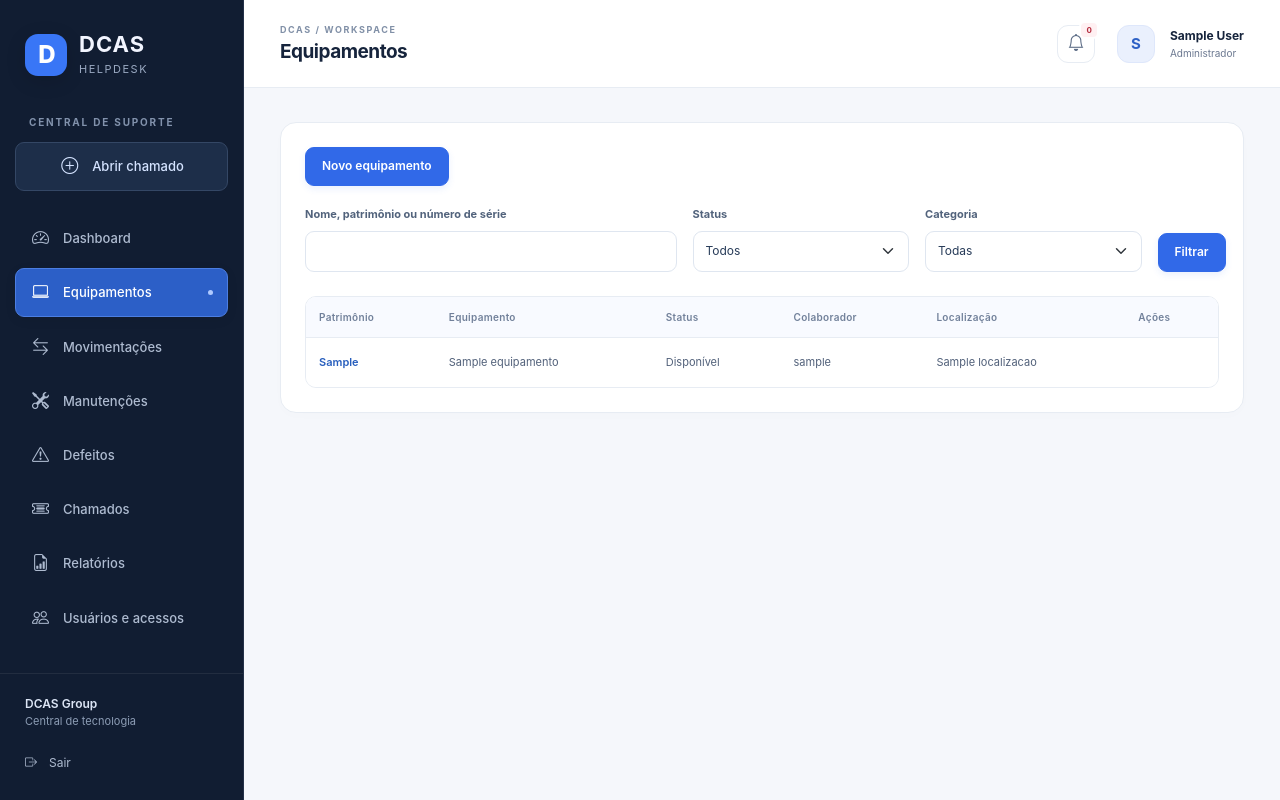
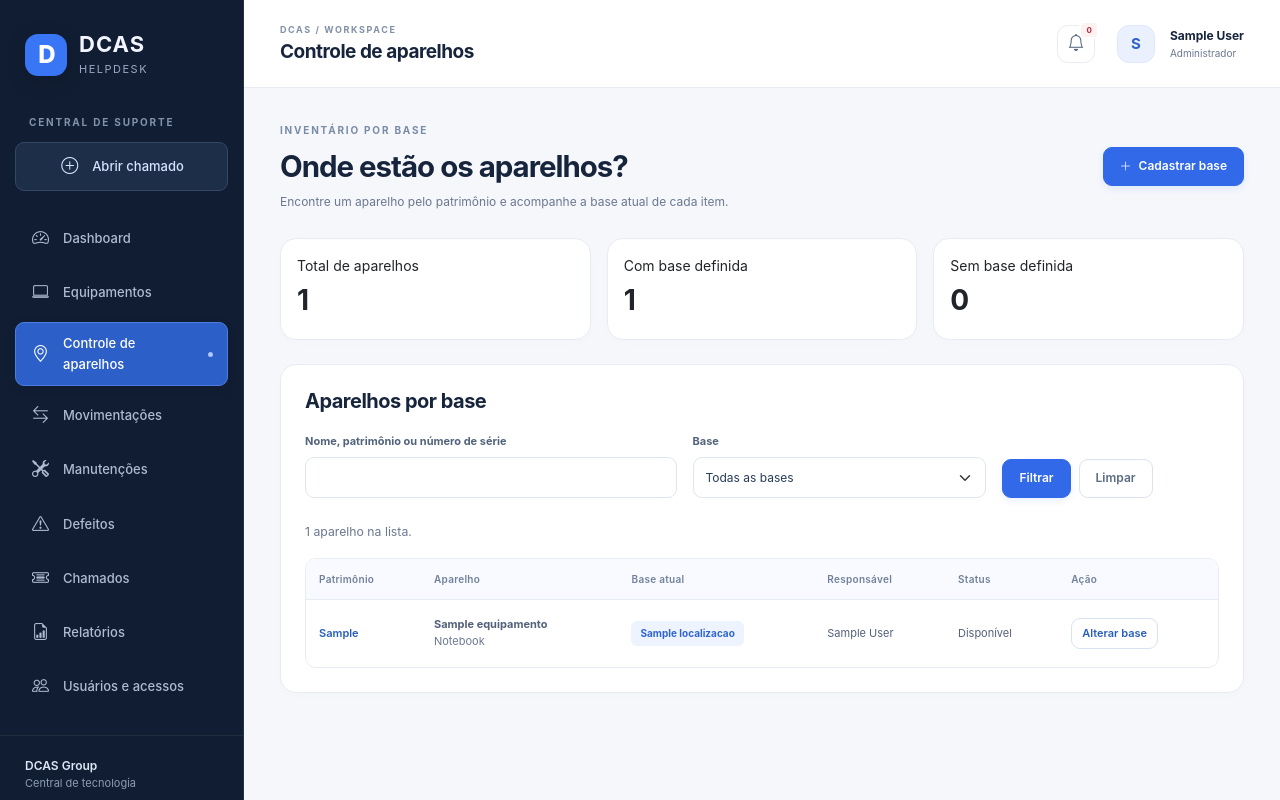
Before and after one commit to marcooliveira-dot/dcas-helpdesk, a Django app: page /equipamentos/dashboard/ in a window 1280 px wide. Run offline with Django 5.2, Linux system fonts and the light colour scheme; a user stored in the database is signed in; tables that the repository leaves empty hold one stand-in row (values such as "Sample post").

Commit message:
Adiciona controle de aparelhos por base com histórico

```diff
--- /dev/null
+++ b/chamados/controle_aparelhos.py
@@ -0,0 +1,115 @@
+from django import forms
+from django.contrib import messages
+from django.contrib.auth.decorators import login_required
+from django.core.paginator import Paginator
+from django.db import transaction
+from django.db.models import Count, Q
+from django.shortcuts import get_object_or_404, redirect, render
+from django.views.decorators.http import require_http_methods
+
+from .models import Equipamento, HistoricoEquipamento, Localizacao
+from .views import perfis_permitidos
+
+
+ALTERACAO_BASE = "Alteração de base"
+
+
+class BaseForm(forms.ModelForm):
+    class Meta:
+        model = Localizacao
+        fields = ["nome", "endereco"]
+        labels = {"nome": "Nome da base", "endereco": "Endereço (opcional)"}
+        widgets = {
+            "nome": forms.TextInput(attrs={"class": "form-control"}),
+            "endereco": forms.Textarea(attrs={"class": "form-control", "rows": 3}),
+        }
+
+    def clean_nome(self):
+        nome = self.cleaned_data["nome"]
+        if Localizacao.objects.filter(nome__iexact=nome).exists():
+            raise forms.ValidationError("Já existe uma base com esse nome.")
+        return nome
+
+
+class BaseAparelhoForm(forms.Form):
+    base = forms.ModelChoiceField(
+        queryset=Localizacao.objects.all(),
+        label="Base do aparelho",
+        required=False,
+        empty_label="Sem base definida",
+        widget=forms.Select(attrs={"class": "form-select"}),
+    )
+
+
+@login_required
+@perfis_permitidos("admin", "tecnico")
+def controle_equipamentos(request):
+    equipamentos = Equipamento.objects.select_related("localizacao", "colaborador").order_by("patrimonio")
+    totais = equipamentos.aggregate(total=Count("pk"), sem_base=Count("pk", filter=Q(localizacao__isnull=True)))
+    bases = list(Localizacao.objects.all())
+    base = request.GET.get("base", "")
+    busca = request.GET.get("busca", "").strip()[:150]
+    base_id = next((item.pk for item in bases if str(item.pk) == base), None)
+    if base == "sem-base":
+        equipamentos = equipamentos.filter(localizacao__isnull=True)
+    elif base_id is not None:
+        equipamentos = equipamentos.filter(localizacao_id=base_id)
+    else:
+        base = ""
+    if busca:
+        equipamentos = equipamentos.filter(
+            Q(nome__icontains=busca) | Q(patrimonio__icontains=busca) | Q(numero_serie__icontains=busca)
+        )
+    return render(request, "chamados/equipamentos/controle.html", {
+        "pagina": Paginator(equipamentos, 25).get_page(request.GET.get("page")),
+        "bases": bases,
+        "base": base,
+        "busca": busca,
+        "total": totais["total"],
+        "sem_base": totais["sem_base"],
+        "com_base": totais["total"] - totais["sem_base"],
+    })
+
+
+@login_required
+@perfis_permitidos("admin")
+@require_http_methods(["GET", "POST"])
+def nova_base(request):
+    form = BaseForm(request.POST if request.method == "POST" else None)
+    if request.method == "POST" and form.is_valid():
+        form.save()
+        messages.success(request, "Base cadastrada. Você já pode vincular aparelhos a ela.")
+        return redirect("controle_equipamentos")
+    return render(request, "chamados/equipamentos/base_form.html", {"form": form})
+
+
+@login_required
+@perfis_permitidos("admin", "tecnico")
+@require_http_methods(["GET", "POST"])
+def alterar_base_aparelho(request, pk):
+    equipamento = get_object_or_404(Equipamento.objects.select_related("localizacao"), pk=pk)
+    form = BaseAparelhoForm(
+        request.POST if request.method == "POST" else None,
+        initial={"base": equipamento.localizacao_id},
+    )
+    if request.method == "POST" and form.is_valid():
+        destino = form.cleaned_data["base"]
+        destino_id = destino.pk if destino else None
+        with transaction.atomic():
+            atual = get_object_or_404(Equipamento.objects.select_for_update(), pk=pk)
+            if atual.localizacao_id != destino_id:
+                origem = str(atual.localizacao) if atual.localizacao_id else "Sem base definida"
+                atual.localizacao = destino
+                atual.save(update_fields=["localizacao", "atualizado_em"])
+                HistoricoEquipamento.objects.create(
+                    equipamento=atual,
+                    usuario=request.user,
+                    acao=ALTERACAO_BASE,
+                    descricao=f"{origem} → {destino or 'Sem base definida'}",
+                )
+        messages.success(request, "Base do aparelho atualizada.")
+        return redirect("controle_equipamentos")
+    historico = equipamento.historico.filter(acao=ALTERACAO_BASE).select_related("usuario").order_by("-data", "-pk")[:10]
+    return render(request, "chamados/equipamentos/base_aparelho.html", {
+        "form": form, "equipamento": equipamento, "historico": historico,
+    })
--- a/chamados/urls.py
+++ b/chamados/urls.py
@@ -1,4 +1,6 @@
 from django.urls import path
+
+from .controle_aparelhos import alterar_base_aparelho, controle_equipamentos, nova_base
 
 from .views import (
     dashboard_redirect,
@@ -14,7 +16,6 @@ from .views import (
 
     # Equipamentos
     equipamentos,
-    controle_equipamentos,
     novo_equipamento,
     detalhe_equipamento,
     retirar_equipamento,
@@ -96,6 +97,8 @@ urlpatterns = [
         controle_equipamentos,
         name="controle_equipamentos"
     ),
+    path("equipamentos/bases/nova/", nova_base, name="nova_base"),
+    path("equipamentos/<int:pk>/base/", alterar_base_aparelho, name="alterar_base_aparelho"),
 
     path(
         "equipamentos/novo/",
--- a/chamados/views.py
+++ b/chamados/views.py
@@ -317,12 +317,6 @@ def equipamentos(request):
 
 @login_required
 @perfis_permitidos("tecnico", "admin")
-def controle_equipamentos(request):
-    return equipamentos(request)
-
-
-@login_required
-@perfis_permitidos("tecnico", "admin")
 @never_cache
 @require_http_methods(["GET", "POST"])
 def novo_equipamento(request):
--- a/templates/base.html
+++ b/templates/base.html
@@ -67,12 +67,19 @@
                     {% if request.user.is_superuser or request.user.perfil.tipo == 'admin' or request.user.perfil.tipo == 'tecnico' %}<li>
                         <a
                             href="{% url 'equipamentos' %}"
-                            {% if pagina == 'equipamentos' or pagina == 'controle_equipamentos' or pagina == 'novo_equipamento' or pagina == 'detalhe_equipamento' %}
+                            {% if pagina == 'equipamentos' or pagina == 'novo_equipamento' or pagina == 'detalhe_equipamento' %}
                                 aria-current="page"
                             {% endif %}
                         >
                             <i class="bi bi-laptop" aria-hidden="true"></i>
                             <span>Equipamentos</span>
+                        </a>
+                    </li>
+                    <li>
+                        <a href="{% url 'controle_equipamentos' %}"
+                           {% if pagina == 'controle_equipamentos' or pagina == 'nova_base' or pagina == 'alterar_base_aparelho' %}aria-current="page"{% endif %}>
+                            <i class="bi bi-geo-alt" aria-hidden="true"></i>
+                            <span>Controle de aparelhos</span>
                         </a>
                     </li>{% endif %}
 
--- /dev/null
+++ b/templates/chamados/equipamentos/controle.html
@@ -0,0 +1,72 @@
+{% extends 'base.html' %}
+{% block title %}Controle de aparelhos | DCAS HelpDesk{% endblock %}
+{% block page_title %}Controle de aparelhos{% endblock %}
+{% block content %}
+<div class="dcas-dashboard-intro">
+    <div>
+        <span class="dcas-eyebrow">Inventário por base</span>
+        <h2>Onde estão os aparelhos?</h2>
+        <p>Encontre um aparelho pelo patrimônio e acompanhe a base atual de cada item.</p>
+    </div>
+    {% if request.user.is_superuser or request.user.perfil.tipo == 'admin' %}
+        <a href="{% url 'nova_base' %}" class="btn btn-primary"><i class="bi bi-plus-lg" aria-hidden="true"></i> Cadastrar base</a>
+    {% endif %}
+</div>
+
+<div class="row row-cols-1 row-cols-sm-3 g-3 mb-4">
+    <div class="col"><div class="card p-3 h-100"><span>Total de aparelhos</span><strong class="fs-3">{{ total }}</strong></div></div>
+    <div class="col"><div class="card p-3 h-100"><span>Com base definida</span><strong class="fs-3">{{ com_base }}</strong></div></div>
+    <div class="col"><a class="card p-3 h-100 text-decoration-none" href="?base=sem-base"><span>Sem base definida</span><strong class="fs-3">{{ sem_base }}</strong></a></div>
+</div>
+
+<section class="card p-4" aria-labelledby="lista-aparelhos">
+    <h2 id="lista-aparelhos" class="h5 mb-3">Aparelhos por base</h2>
+    <form method="get" class="row g-3 mb-4">
+        <div class="col-md-5">
+            <label class="form-label" for="busca">Nome, patrimônio ou número de série</label>
+            <input class="form-control" type="search" name="busca" id="busca" maxlength="150" value="{{ busca }}">
+        </div>
+        <div class="col-md-4">
+            <label class="form-label" for="base">Base</label>
+            <select class="form-select" name="base" id="base">
+                <option value="">Todas as bases</option>
+                <option value="sem-base" {% if base == 'sem-base' %}selected{% endif %}>Sem base definida</option>
+                {% for item in bases %}
+                    <option value="{{ item.pk }}" {% if base == item.pk|stringformat:'s' %}selected{% endif %}>{{ item.nome }}</option>
+                {% endfor %}
+            </select>
+        </div>
+        <div class="col-md-3 d-flex align-items-end gap-2">
+            <button class="btn btn-primary" type="submit">Filtrar</button>
+            <a class="btn btn-outline-secondary" href="{% url 'controle_equipamentos' %}">Limpar</a>
+        </div>
+    </form>
+    <p class="text-secondary small">{{ pagina.paginator.count }} aparelho{{ pagina.paginator.count|pluralize:"s" }} na lista.</p>
+    <div class="table-responsive" tabindex="0" role="region" aria-label="Tabela de aparelhos por base">
+        <table class="table table-hover align-middle">
+            <thead><tr><th scope="col">Patrimônio</th><th scope="col">Aparelho</th><th scope="col">Base atual</th><th scope="col">Responsável</th><th scope="col">Status</th><th scope="col">Ação</th></tr></thead>
+            <tbody>
+                {% for aparelho in pagina %}
+                    <tr>
+                        <td><a href="{% url 'detalhe_equipamento' aparelho.pk %}">{{ aparelho.patrimonio }}</a></td>
+                        <td><strong>{{ aparelho.nome }}</strong><div class="text-secondary">{{ aparelho.get_tipo_display }}</div></td>
+                        <td><span class="badge {% if aparelho.localizacao_id %}bg-primary{% else %}bg-warning{% endif %}">{{ aparelho.localizacao|default:'Sem base definida' }}</span></td>
+                        <td>{% if aparelho.colaborador %}{{ aparelho.colaborador.get_full_name|default:aparelho.colaborador.username }}{% else %}—{% endif %}</td>
+                        <td>{{ aparelho.get_status_display }}</td>
+                        <td><a class="btn btn-sm btn-outline-primary text-nowrap" href="{% url 'alterar_base_aparelho' aparelho.pk %}" aria-label="Alterar base de {{ aparelho.patrimonio }}">Alterar base</a></td>
+                    </tr>
+                {% empty %}
+                    <tr><td colspan="6" class="dcas-empty"><strong>Nenhum aparelho encontrado.</strong><span>Confira o patrimônio ou ajuste os filtros.</span></td></tr>
+                {% endfor %}
+            </tbody>
+        </table>
+    </div>
+    {% if pagina.has_other_pages %}
+        <nav class="d-flex flex-wrap align-items-center gap-2 mt-3" aria-label="Paginação dos aparelhos">
+            {% if pagina.has_previous %}<a class="btn btn-outline-primary" href="{% querystring page=pagina.previous_page_number %}">Anterior</a>{% endif %}
+            <span>Página {{ pagina.number }} de {{ pagina.paginator.num_pages }}</span>
+            {% if pagina.has_next %}<a class="btn btn-outline-primary" href="{% querystring page=pagina.next_page_number %}">Próxima</a>{% endif %}
+        </nav>
+    {% endif %}
+</section>
+{% endblock %}
```
Also changed, not shown: chamados/test_controle_aparelhos.py (added, +80 -0 lines), templates/chamados/equipamentos/base_aparelho.html (added, +33 -0 lines), templates/chamados/equipamentos/base_form.html (added, +20 -0 lines), README.md.
